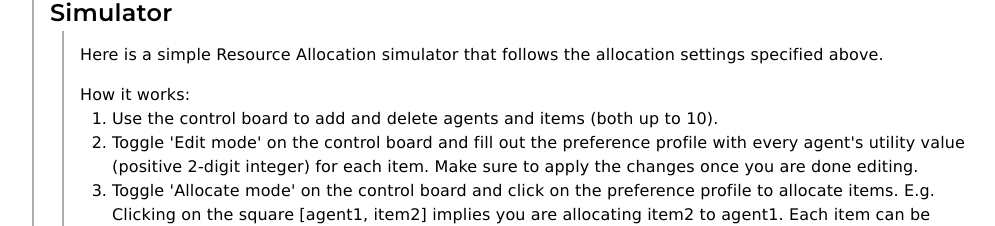
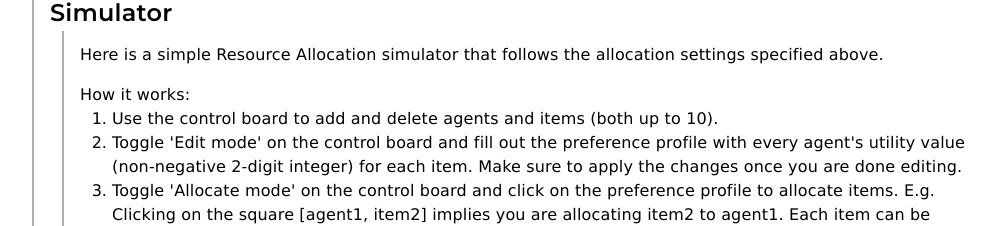
Before and after one commit to songFanAccount/ToolBox, a React (Create React App) app: page /tools/compsci/AI/resourceAlloc in a window 1280 px wide. Shown: the part 2335-2561 px from the top of the page, without its empty margins (140-1135 px from the left). Built offline with nearby package versions, Linux system fonts and the light colour scheme; a web font is replaced by a local one.

Commit message:
Included 0 in utility funcs

```diff
--- a/src/pages/tools/compsci/AI/resourceAlloc/RASimulator.jsx
+++ b/src/pages/tools/compsci/AI/resourceAlloc/RASimulator.jsx
@@ -74,7 +74,7 @@ export default function RASimulator({allocationName='X', utilities, allocations,
                             <TBText key={`sim(${agent},${item})`} defaultValue={inputs.current[agent][item] === -1 ? '' : inputs.current[agent][item]}
                                     onChange={(value) => changePreference(agent, item, value)} width={sqrWidth - 10} height={sqrWidth - 10} placeholder='-'
                                     maxLength={2} center disabled={mode || !modifiable} border={allocation[agent].has(item) ? 1 : 0}
-                                    errorInit={true} errorFunc={(str) => !(/^[1-9]\d*$/.test(str))}
+                                    errorInit={true} errorFunc={(str) => !(/^[0-9]\d*$/.test(str))}
                             />
                         </Box>
                         <Button
@@ -248,7 +248,7 @@ export default function RASimulator({allocationName='X', utilities, allocations,
         let sum = 0
         for (let i = 0; i < numAlloced; i++) {
             const value = utilValues[i]
-            if (!/^[1-9]\d*$/.test(value)) { sumStr = null; break }
+            if (!/^[0-9]\d*$/.test(value)) { sumStr = null; break }
             sumStr += value
             sum += parseInt(value)
             if (i !== numAlloced - 1) sumStr += ' + '
@@ -317,7 +317,7 @@ export default function RASimulator({allocationName='X', utilities, allocations,
     }
     function allPreferencesFilled() {
         return inputs.current.every((row) =>
-            row.every((value) => /^[1-9]\d*$/.test(value))
+            row.every((value) => /^[0-9]\d*$/.test(value))
         )
     }
     function allItemsAllocated () {
--- a/src/pages/tools/compsci/AI/resourceAlloc/ResourceAllocation.jsx
+++ b/src/pages/tools/compsci/AI/resourceAlloc/ResourceAllocation.jsx
@@ -8,7 +8,6 @@ import { BlockMath, InlineMath } from 'react-katex';
 
 export default function ResourceAllocation() {
     return (
-        <Box>
         <SectionBox title="Resource Allocation" usePageTitle>
             <SectionBox noBorder={true}>
                 <PageParagraph
@@ -144,7 +143,7 @@ export default function ResourceAllocation() {
                     list={[
                         <PageParagraph text="Use the control board to add and delete agents and items (both up to 10). "/>,
                         <PageParagraph
-                                text="Toggle 'Edit mode' on the control board and fill out the preference profile with every agent's utility value (positive 2-digit integer) for each item.
+                            text="Toggle 'Edit mode' on the control board and fill out the preference profile with every agent's utility value (non-negative 2-digit integer) for each item.
                                     Make sure to apply the changes once you are done editing."
                         />,
                         <PageParagraph
@@ -732,6 +731,5 @@ export default function ResourceAllocation() {
                 </CollapseSectionBox>
             </SectionBox>
         </SectionBox>
-        </Box>
     )
 }
```
Lines whose indentation alone changed are shown as unchanged.
